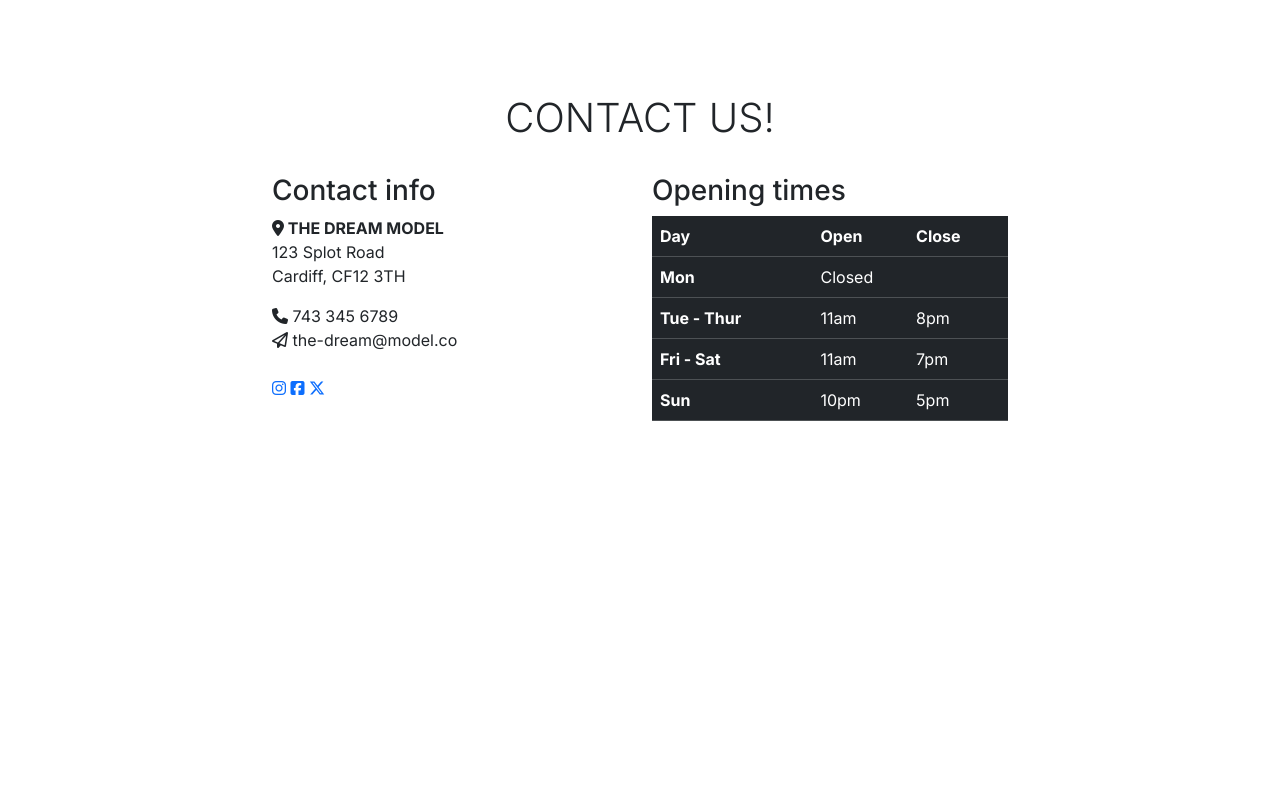
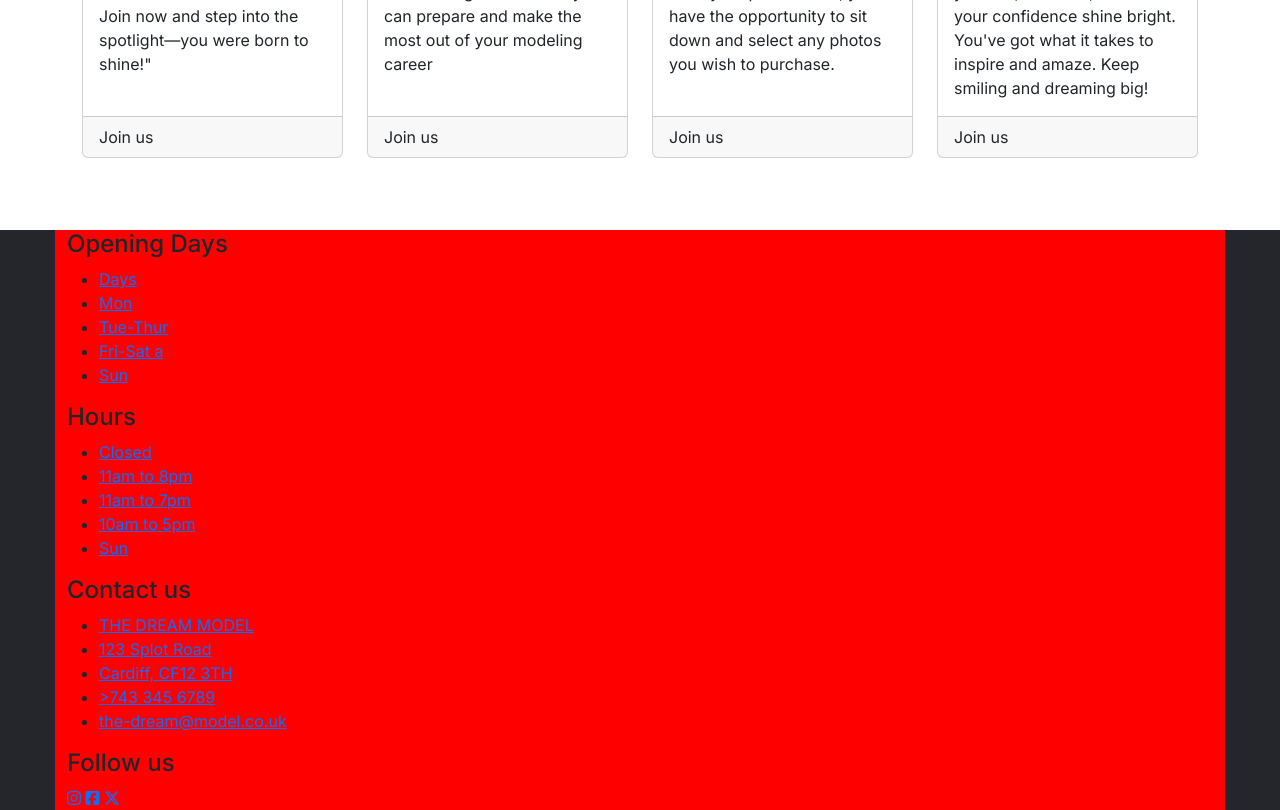
Before and after one commit to Luis-Jones-Coder/T.D.O.A.M-Project-, a plain HTML site: page index.html in a window 1280 px wide. Shown: the part 1902-2712 px from the top of the page. Before the commit the page ends 2339 px from the top, so only its background shows below. Drawn offline with nearby package versions, Linux system fonts and the light colour scheme; files that its build step writes are made by us from their sources; files whose address does not match are found by name.

Commit message:
Updating footer section

```diff
--- a/assets/style.css
+++ b/assets/style.css
@@ -11,7 +11,11 @@
     --highlight-color-light: #85946b; /* light blue */
 }
 /* Global styles */
-
+* {
+    margin: 0;
+    padding: 0;
+    box-sizing: border-box;
+}
 body {
     font-family: var(--primary-font);
 
@@ -28,7 +32,7 @@ h2 {
 
 
 #hero{
-    height: 520px;
+    height: 600px;
     width: 100%;
     background: url(images/bohemian-8722478_1920\ \(1\).png) no-repeat center center/cover;
     position: relative;
@@ -62,7 +66,7 @@ h2 {
 }
 
 .c-item {
-    height: 380px;
+    height: 420px;
 
 
 }
@@ -72,6 +76,10 @@ h2 {
 }
 
 /* Service section */
+main {
+    margin-top: 6rem;
+    margin-bottom: 3rem;
+}
 
 /* Ajusting the height of the images on the card*/
 
@@ -81,6 +89,13 @@ h2 {
 
 /* footer section */
 /* Added margin-top to push the footer */
-footer{
-    margin-top: 6rem;
+.footer{
+
+    background-color: #24262b;
 }
+
+.footer .container{
+    max-width: 1170px;
+    background-color: red;
+    margin: auto;
+}
--- a/index.html
+++ b/index.html
@@ -58,7 +58,7 @@
             <div class="row" id="carousel">
                 <h1 class="display-3 col-12 text-center ">About us</h1>
 
-                <div class="col-12 col-md-6 col-xl-6 text-center text-xl-start">
+                <div class="col-12  col-xl-6 text-center text-xl-start">
                     <p class="lead display-6 sub-heading-color">Who we are</p>
                     <p class="my-4">
 
@@ -72,7 +72,7 @@
                         their dream of becoming a model.</p>
                     <a href="booking.html" class="btn custom-button-outline mb-4">Book now</a>
                 </div>
-                <div class="col-12 col-md-6  col-xl-6">
+                <div class="col-12   col-xl-6">
                     <div id="carouselExampleAutoplaying" class="carousel slide" data-bs-ride="carousel">
                         <div class="carousel-inner">
                             <div class="carousel-item active c-item">
@@ -81,16 +81,16 @@
                                     alt="Two of our best males posing in a yellow bargroud color">
                             </div>
                             <div class="carousel-item c-item">
-                                <img src="assets/images/kid-red-cap.jpg" class="d-block w-100 c-img"
+                                <img src="assets/images/kid-red-cap.jpg" class="d-block w-100 h-100"
                                     alt="A blonde lady with a lot of experience">
                             </div>
                             <div class="carousel-item c-item">
-                                <img src="assets/images/blonde-lady-green-eyes.jpg" class="d-block w-100 c-img "
+                                <img src="assets/images/blonde-lady-green-eyes.jpg" class="d-block w-100 h-100 "
                                     alt="Men with a black bag">
                             </div>
 
                             <div class="carousel-item c-item">
-                                <img src="assets/images/lady-posing-on-front-tree.jpg" class="d-block w-100 c-img"
+                                <img src="assets/images/lady-posing-on-front-tree.jpg" class="d-block w-100 h-100"
                                     alt="Young lady with a lot of potential to be a">
                             </div>
 
@@ -129,15 +129,15 @@
     </header>
     <main>
         <section id="services" class="container section ">
-            <div class="row gy-3">
+            <div class="row ">
                 <div class="col-12 text-center">
                     <h2 class="display-6">Services</h2>
                 </div>
-                <div class="col-12 col-md-6 col-xl-3 ca-item ">
-                    <div class="card h-100 ">
+                <div class="col-12 col-md-6 col-xl-3 ca-item mb-4">
+                    <div class="card h-100">
                         <img src=" assets/images/woman-8761915_1280.png" class="card-img-top ca-img"
                             alt="Boardwalk games cafe table by a window, stacks of boardgames can be seen on the table">
-                        <div class="card-body">
+                        <div class="card-body ">
                             <h3 class="card-title sub-heading-color">Womens</h3>
                             <p class="card-text">
                                 "Ever dreamed of the runway or magazine covers? Unleash your inner beauty and confidence with us.<br> Join now and step into the spotlight—you were born to shine!"
@@ -148,8 +148,8 @@
                         </div>
                     </div>
                 </div>
-                <div class="col-12 col-md-6 col-xl-3">
-                    <div class="card h-100 ">
+                <div class="col-12 col-md-6 col-xl-3 mb-4">
+                    <div class="card h-100">
                         <img src="assets/images/man-with-black-bag.jpg" class="card-img-top ca-img  "
                             alt="Board games stacked in bookshelves, a man can be seen browsing the shelves">
                         <div class="card-body">
@@ -164,8 +164,8 @@
                         </div>
                     </div>
                 </div>
-                <div class="col-12 col-md-6 col-xl-3">
-                    <div class="card h-100">
+                <div class="col-12 col-md-6 col-xl-3 mb-4">
+                    <div class="card h-100 ">
                         <img src="assets/images/camera.jpg" class="card-img-top ca-img"
                             alt="A chess tournament being held at Boardwalk Games">
                         <div class="card-body">
@@ -181,7 +181,7 @@
                         </div>
                     </div>
                 </div>
-                <div class="col-12 col-md-6 col-xl-3">
+                <div class="col-12 col-md-6 col-xl-3 mb-4">
                     <div class="card h-100">
                         <img src="  assets/images/children-817368_1280.jpg" class="card-img-top ca-img"
                             alt="A kids party being held at Boardwalk Games">
@@ -205,71 +205,57 @@
 
     <!-- Footer / contact section -->
     <!-- mt-auto added to push footer to the bottom of the page -->
-    <footer id="contact" >
-        <div class="container section">
-            <div class="row justify-content-center">
-                <div class="col-12 text-center">
-                    <h2 class="display-6">Contact us!</h2>
+    <footer id="contact" class="footer">
+        <div class="container">
+            <div class="row">
+                <div class="footer-col">
+                    <h4>Opening Days</h4>
+                    <ul>
+                        <li><a href="">Days</a></li>
+                        <li><a href="#">Mon</a></li>
+                        <li><a href="#">Tue-Thur</a></li>
+                        <li><a href="#">Fri-Sat a</a></li>
+                        <li><a href="#">Sun</a></li>
+                    </ul>
                 </div>
-                <!-- Contact info -->
-                <div class="col-12 col-md-6 col-xl-4">
-                    <h3 class="sub-heading-color">Contact info</h3>
-                    <address>
-                        <strong><i class="fa-solid fa-location-dot"></i> THE DREAM MODEL</strong><br>
-                        123 Splot Road<br>
-                        Cardiff, CF12 3TH
-                    </address>
-                    <p><i class="fa-solid fa-phone"></i> 743 345 6789<br>
-                        <i class="fa-regular fa-paper-plane"></i> the-dream@model.co
-                    </p>
-                    <div class="social-links my-4">
+                <div class="footer-col">
+                    <h4>Hours</h4>
+                    <ul>
+                        <li><a href="#">Closed</a></li>
+                        <li><a href="#">11am to 8pm</a></li>
+                        <li><a href="#">11am to 7pm</a></li>
+                        <li><a href="#">10am to 5pm</a></li>
+                        <li><a href="#">Sun</a></li>
+                    </ul>
+                </div>
+                <div class="footer-col">
+                    <h4>Contact us</h4>
+                    <ul>
+                        <li><a href="#">THE DREAM MODEL</a></li>
+                        <li><a href="#">123 Splot Road</a></li>
+                        <li><a href="#">Cardiff, CF12 3TH</a></li>
+                        <li><a href="#">>743 345 6789</a></li>
+                        <li><a href="#">the-dream@model.co.uk</a></li>
+
+                    </ul>
+                </div>
+                <div class="footer-col">
+                    <h4>Follow us</h4>
+                    <div class="social-links">
                         <a href="https://www.instagram.com" target="_blank"
-                            aria-label="Visit our Instagram page (opens in a new tab)" rel="noopener"><i
-                                class="fa-brands fa-instagram"></i></a>
+                        aria-label="Visit our Instagram page (opens in a new tab)" rel="noopener"><i
+                            class="fa-brands fa-instagram"></i></a>
                         <a href="https://www.facebook.com" target="_blank"
-                            aria-label="Visit our Facebook page (opens in a new tab)" rel="noopener"><i
-                                class="fa-brands fa-square-facebook"></i></a>
+                        aria-label="Visit our Facebook page (opens in a new tab)" rel="noopener"><i
+                            class="fa-brands fa-square-facebook"></i></a>
                         <a href="https://www.x.com" target="_blank" aria-label="Visit our X feed (opens in a new tab)"
-                            rel="noopener"><i class="fa-brands fa-x-twitter"></i></a>
+                        rel="noopener"><i class="fa-brands fa-x-twitter"></i></a>
                     </div>
                 </div>
 
-                <!-- Opening times -->
-                <div class="col-12 col-md-6 col-xl-4">
-                    <h3 class="sub-heading-color">Opening times</h3>
-                    <table class="table table-dark">
-                        <thead>
-                            <tr>
-                                <th scope="col">Day</th>
-                                <th scope="col">Open</th>
-                                <th scope="col">Close</th>
-                            </tr>
-                        </thead>
-                        <tbody>
-                            <tr>
-                                <th scope="row">Mon</th>
-                                <td colspan="2">Closed</td>
-                            </tr>
-                            <tr>
-                                <th scope="row">Tue - Thur</th>
-                                <td>11am</td>
-                                <td>8pm</td>
-                            </tr>
-                            <tr>
-                                <th scope="row">Fri - Sat</th>
-                                <td>11am</td>
-                                <td>7pm</td>
-                            </tr>
-                            <tr>
-                                <th scope="row">Sun</th>
-                                <td>10pm</td>
-                                <td>5pm</td>
-                            </tr>
-                        </tbody>
-                    </table>
-                </div>
             </div>
         </div>
+
     </footer>
 
 
```
